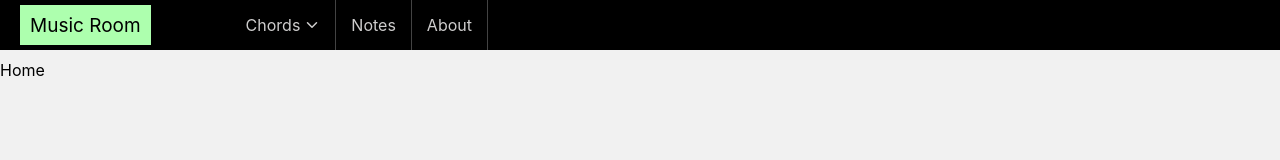
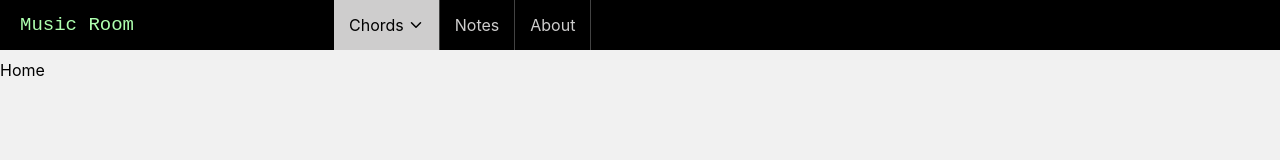
Before and after one commit to SVladikO/music_choird, a React (Create React App) app: page / in a window 1280 px wide. Shown: the top 160 px of the page. Built offline with nearby package versions, Linux system fonts and the light colour scheme.

Commit message:
Fixed ui issues with logo

```diff
--- a/public/index.html
+++ b/public/index.html
@@ -29,6 +29,7 @@
     <style>
       * {
         text-decoration: none;
+        color: black;
       }
 
       body {
--- a/src/components/header/header.jsx
+++ b/src/components/header/header.jsx
@@ -7,9 +7,9 @@ import {ReactComponent as ChevronDown} from '../../icon/chevron_donw.svg';
 export default function Header() {
     return (
         <Wrapper>
-            <Logo>Music Room</Logo>
+                <Logo>Music Room</Logo>
             <a href={page_urls.chords}>
-                <Item> Chords <ChevronDown/></Item>
+                <Item isSelected> Chords <ChevronDown/></Item>
             </a>
             <a href={page_urls.notes}>
                 <Item>Notes</Item>
--- a/src/components/header/header.style.js
+++ b/src/components/header/header.style.js
@@ -8,22 +8,22 @@ export const Wrapper = styled.div`
     display: flex;
 `;
 
-export const Logo = styled.div`
-    color: black;
+export const Logo = styled.pre`
+    color: #adffae;
     font-size: 19px;
-    background: #adffae;
+    height: 100%;
+    box-sizing: border-box;
+    cursor: pointer;
     display: flex;
     justify-content: center;
     align-items: center;
-    padding: 10px;
-    height: 80%;
-    box-sizing: border-box;
-    margin: 5px 80px 0 20px;
-    cursor: pointer;
+    flex-direction: row;
+    margin: 0 200px 0 20px;
 `;
 
 export const Item = styled.div`
-    color: #cecdcd;
+    background: ${p => p.isSelected ? '#cecdcd' : 'none'};
+    color: ${p => p.isSelected ? '#000' : '#cecdcd'};
     height: 100%;
     padding: 10px 15px;
     display: flex;
@@ -34,7 +34,7 @@ export const Item = styled.div`
     border-right: solid 0.5px #434343;
 
     &:hover {
-        background: #cecdcd;
+        background: #afafaf;
         color: black;
     }
 
```
